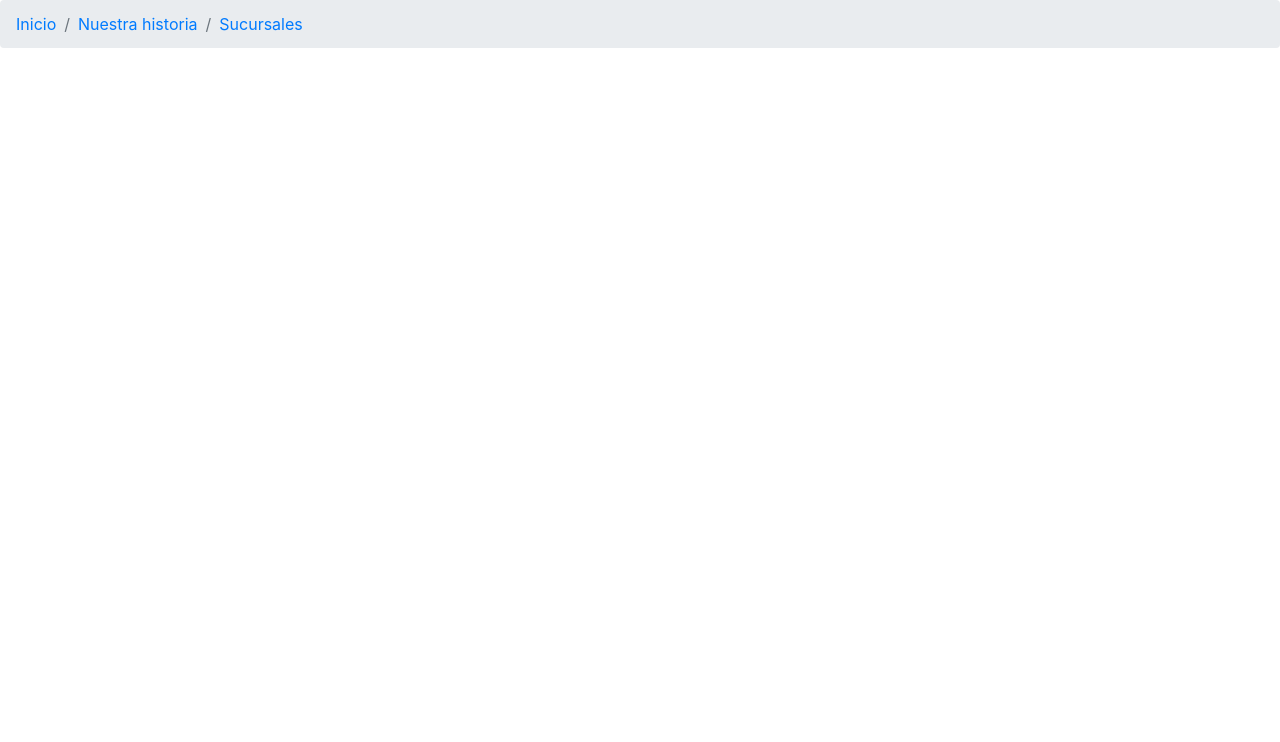
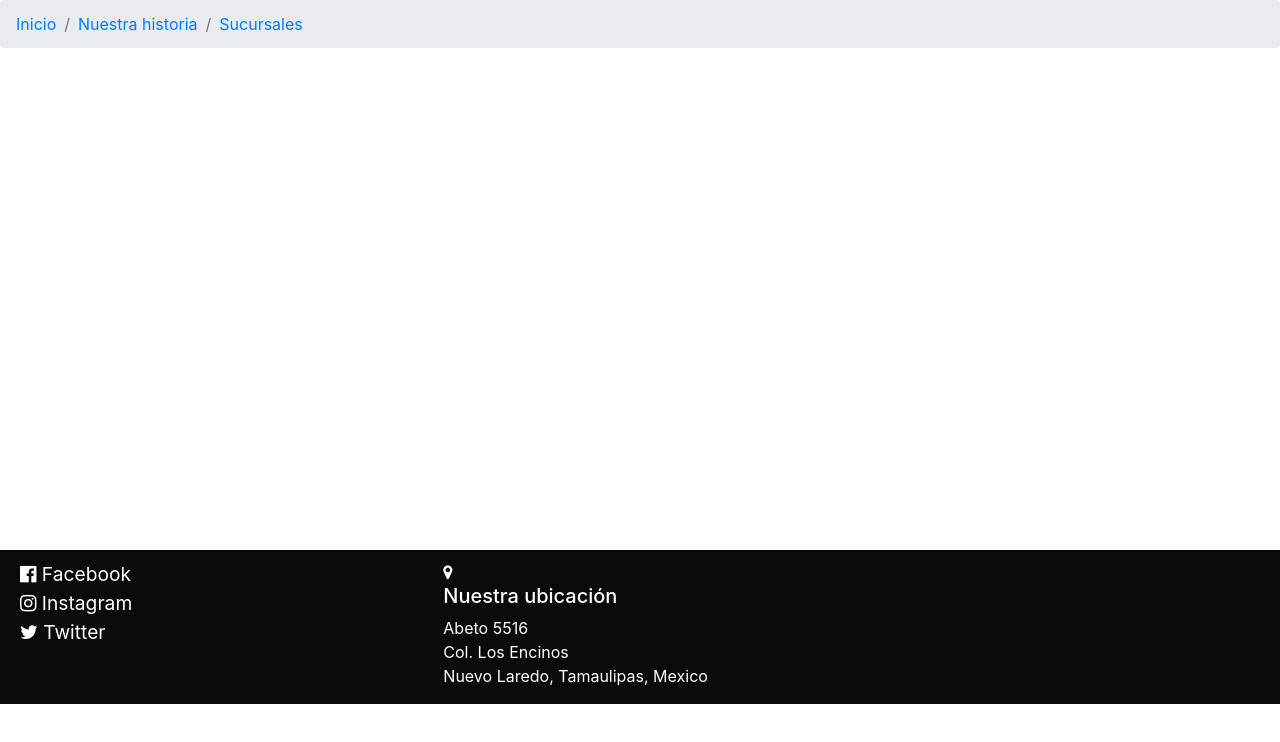
Before and after one commit to priscilaCruz25/17100198-TiendaMusical, a website: page SobreNosotros.html in a window 1280 px wide. Drawn offline with nearby package versions, Linux system fonts and the light colour scheme.

```diff
--- a/SobreNosotros.html
+++ b/SobreNosotros.html
@@ -20,6 +20,27 @@
         </ol>
       </nav>
 
+      <br><br><br><br><br><br><br><br><br><br><br><br><br><br><br><br><br><br><br>
+      <footer>
+        <div class="row">
+          <div class="col-sm-4 " style="font-size:larger;">
+
+            <i class="fa fa-facebook-official" aria-hidden="true"></i><a href="http://www.facebook.com"> Facebook</a><br>
+            <i class="fa fa-instagram" aria-hidden="true"></i> <a href="http://www.instagram.com"> Instagram</a><br>
+            <i class="fa fa-twitter" aria-hidden="true"></i><a href="http://www.twitter.com"> Twitter</a><br>
+          </div>
+          <div class="col-sm-4">
+            <address>
+              <i class="fa fa-map-marker" aria-hidden="true"></i>
+              <h5> Nuestra ubicación</h5>
+              <div>Abeto 5516</div>
+              <div>Col. Los Encinos</div>
+              <div>Nuevo Laredo, Tamaulipas, Mexico</div>
+            </address>
+          </div>
+        </div>
+      </footer>
+
     <script src="/node_modules/jquery/dist/jquery.slim.js"></script>
     <script src="/node_modules/poppers.js/dist/umd/popper.min.js"></script>
     <script src="/node_modules/bootstrap/dist/js/bootstrap.min.js"></script>
```
Also changed, not shown: Contactanos.html (+22 -1 lines), index.html (+3 -2 lines), package.json (+6 -2 lines), 1 other file.
